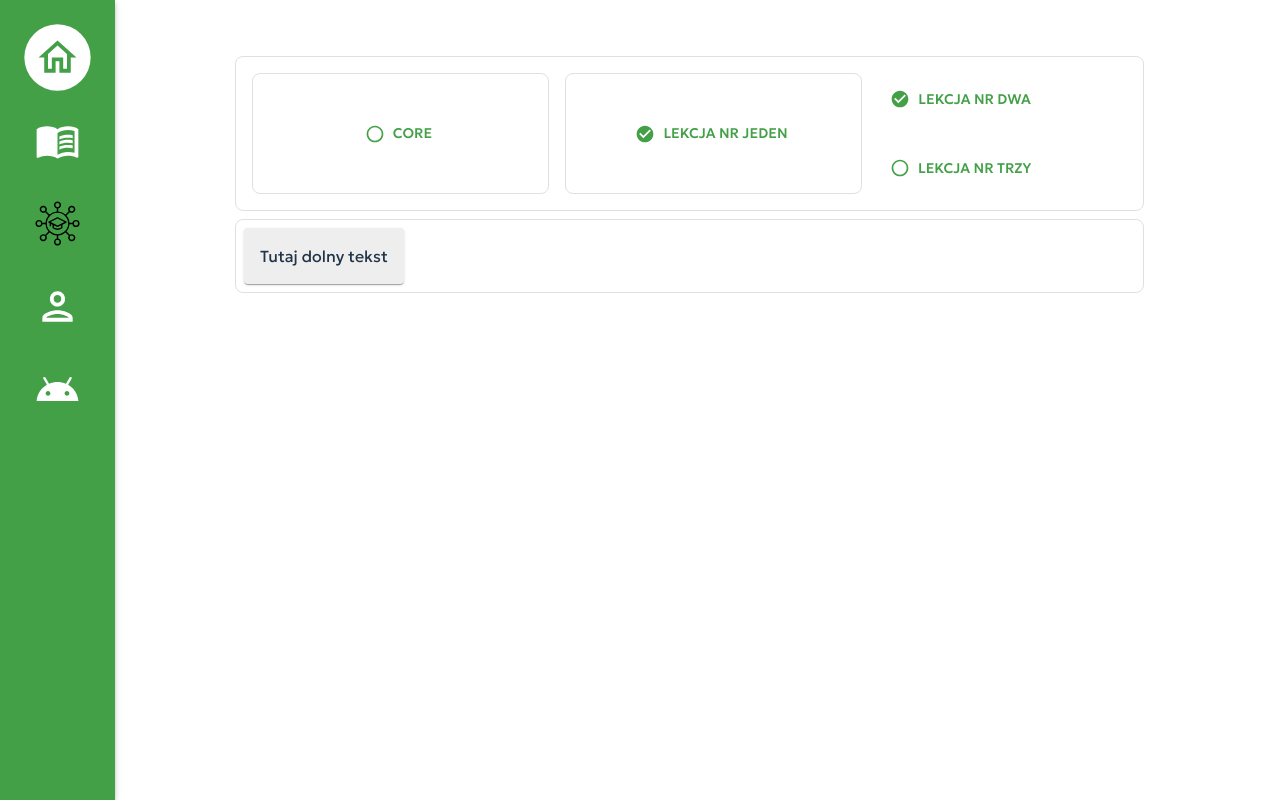
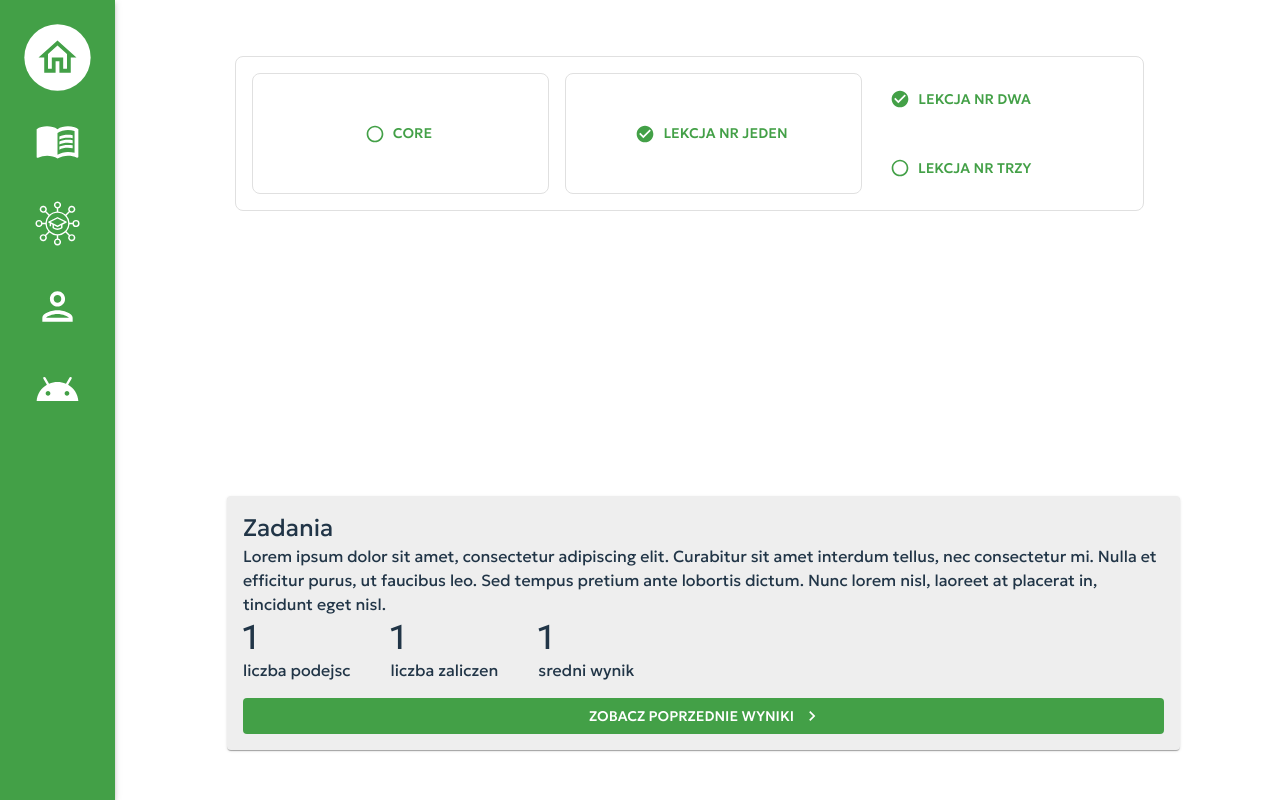
Before and after one commit to EdutieProject/edutie-frontend, a React (Vite) app in the folder edutie-frontend/: page /tree in a window 1280 px wide. Built offline with nearby package versions, Linux system fonts and the light colour scheme.

Commit message:
Add StickyFooter component

```diff
--- /dev/null
+++ b/edutie-frontend/src/components/StickyFooter.jsx
@@ -0,0 +1,7 @@
+export default function StickyFooter({ children }) {
+  return (
+    <footer style={{ position: "fixed", bottom: 50, marginRight: 100 }}>
+      {children}
+    </footer>
+  );
+}
--- a/edutie-frontend/src/components/Tree.jsx
+++ b/edutie-frontend/src/components/Tree.jsx
@@ -1,4 +1,4 @@
-import { Button, Typography, Box, Grid } from "@mui/material";
+import { Button, Box, Grid } from "@mui/material";
 import CheckCircleIcon from "@mui/icons-material/CheckCircle";
 import React, { useState } from "react";
 import RadioButtonUncheckedIcon from "@mui/icons-material/RadioButtonUnchecked";
@@ -42,6 +42,7 @@ export default function Tree() {
   );
   const [lessonMain, setLessonMain] = useState(postepUsera);
   return (
+    <>
       <Box
         sx={{
           display: "flex",
@@ -81,7 +82,9 @@ export default function Tree() {
               )
             }
           >
-          {dane[lessonMain].parentId}
+            {dane[lessonMain].parentId != "core"
+              ? dane[dane[lessonMain].parentId].name
+              : "Core"}
           </Button>
         </Grid>
         <Grid
@@ -115,7 +118,6 @@ export default function Tree() {
             display: "flex",
             flexDirection: "column",
           }}
-        alignItems="stretch"
         >
           {childrenLessons.map((item) => {
             return (
@@ -149,5 +151,6 @@ export default function Tree() {
           })}
         </Box>
       </Box>
+    </>
   );
 }
--- a/edutie-frontend/src/views/TreeSegView.jsx
+++ b/edutie-frontend/src/views/TreeSegView.jsx
@@ -1,7 +1,9 @@
-import { Typography, Box, Grid, useTheme } from "@mui/material";
+import { Button, Typography, Box, Grid, useTheme } from "@mui/material";
 import NavLayout from "./layout/NavLayout";
 import Tree from "../components/Tree.jsx";
+import StickyFooter from "../components/StickyFooter.jsx";
 import Surface from "../components/global/Surface";
+import ChevronRight from "@material-ui/icons/ChevronRight";
 
 export default function TreeSegView() {
   const theme = useTheme();
@@ -10,22 +12,58 @@ export default function TreeSegView() {
       <Grid container direction="row" spacing={2} marginTop={theme.spacing(4)}>
         <div style={{ width: "100%" }}>
           <Tree />
-          <Box
-            sx={{
-              display: "flex",
-              flexGrow: 1,
-              p: 1,
-              m: 1,
-              border: "1px solid",
-              borderColor: (theme) =>
-                theme.palette.mode === "dark" ? "grey.800" : "grey.300",
-              borderRadius: 2,
-            }}
-          >
-            <Surface sx={{ display: "flex", gap: 2, flexDirection: "column" }}>
-              <Typography>Tutaj dolny tekst</Typography>
-            </Surface>
-          </Box>
+          <StickyFooter>
+            <Box justifyContent="center">
+              <Surface
+                sx={{ display: "flex", gap: 2, flexDirection: "column" }}
+              >
+                <Grid
+                  container
+                  direction="column"
+                  justifyContent="center"
+                  alignItems="flex-start"
+                >
+                  <Typography variant="h5">
+                    Zadania
+                    {/* Zadania - {dane[lessonMain].name} */}
+                  </Typography>
+                  <Typography>
+                    Lorem ipsum dolor sit amet, consectetur adipiscing elit.
+                    Curabitur sit amet interdum tellus, nec consectetur mi.
+                    Nulla et efficitur purus, ut faucibus leo. Sed tempus
+                    pretium ante lobortis dictum. Nunc lorem nisl, laoreet at
+                    placerat in, tincidunt eget nisl.
+                  </Typography>
+                  <Grid
+                    container
+                    direction="row"
+                    columnGap={5}
+                    alignItems="center"
+                  >
+                    <Grid justifyContent="center">
+                      <Typography variant="h4">1</Typography>
+                      <Typography>liczba podejsc</Typography>
+                    </Grid>
+                    <Grid justifyContent="center">
+                      <Typography variant="h4">1</Typography>
+                      <Typography>liczba zaliczen</Typography>
+                    </Grid>
+                    <Grid justifyContent="center">
+                      <Typography variant="h4">1</Typography>
+                      <Typography>sredni wynik</Typography>
+                    </Grid>
+                  </Grid>
+                </Grid>
+                <Button
+                  variant="contained"
+                  disableElevation
+                  endIcon={<ChevronRight />}
+                >
+                  Zobacz poprzednie wyniki
+                </Button>
+              </Surface>
+            </Box>
+          </StickyFooter>
         </div>
       </Grid>
     </NavLayout>
```
Lines whose indentation alone changed are shown as unchanged.
